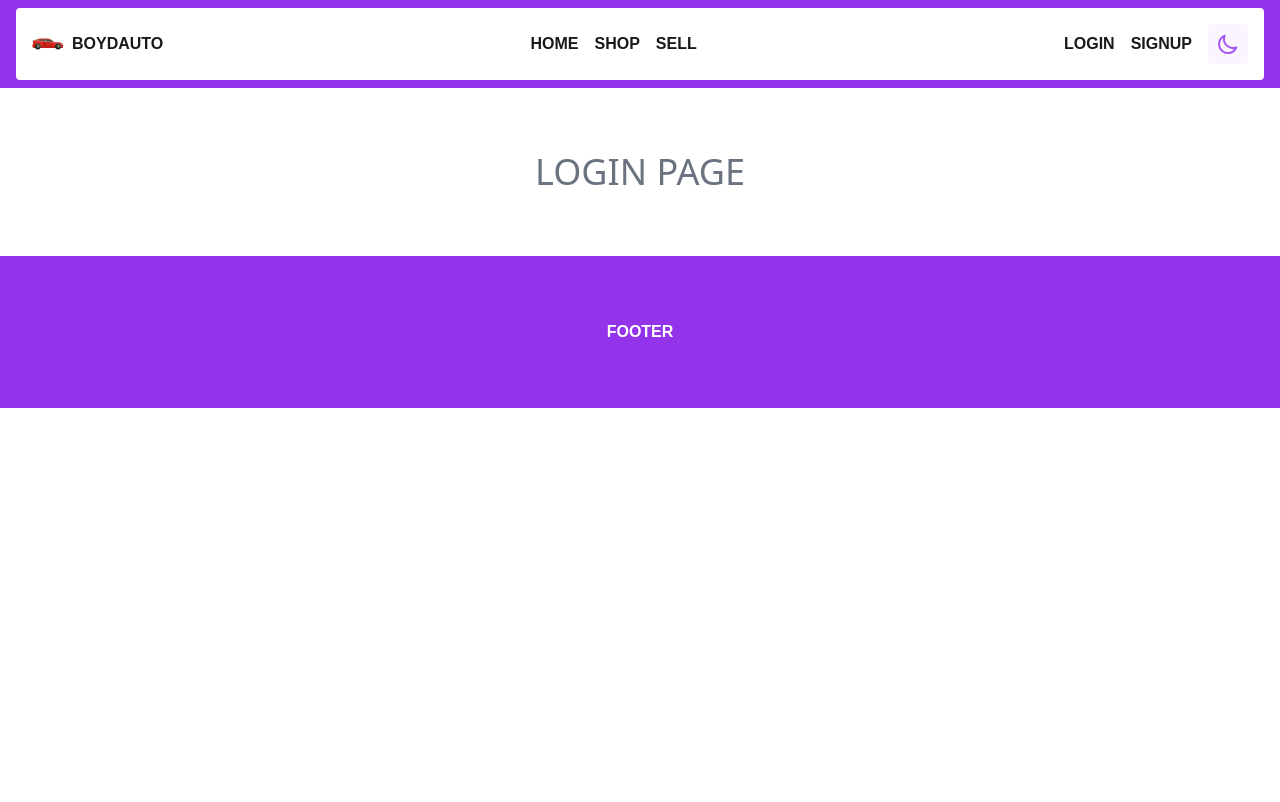
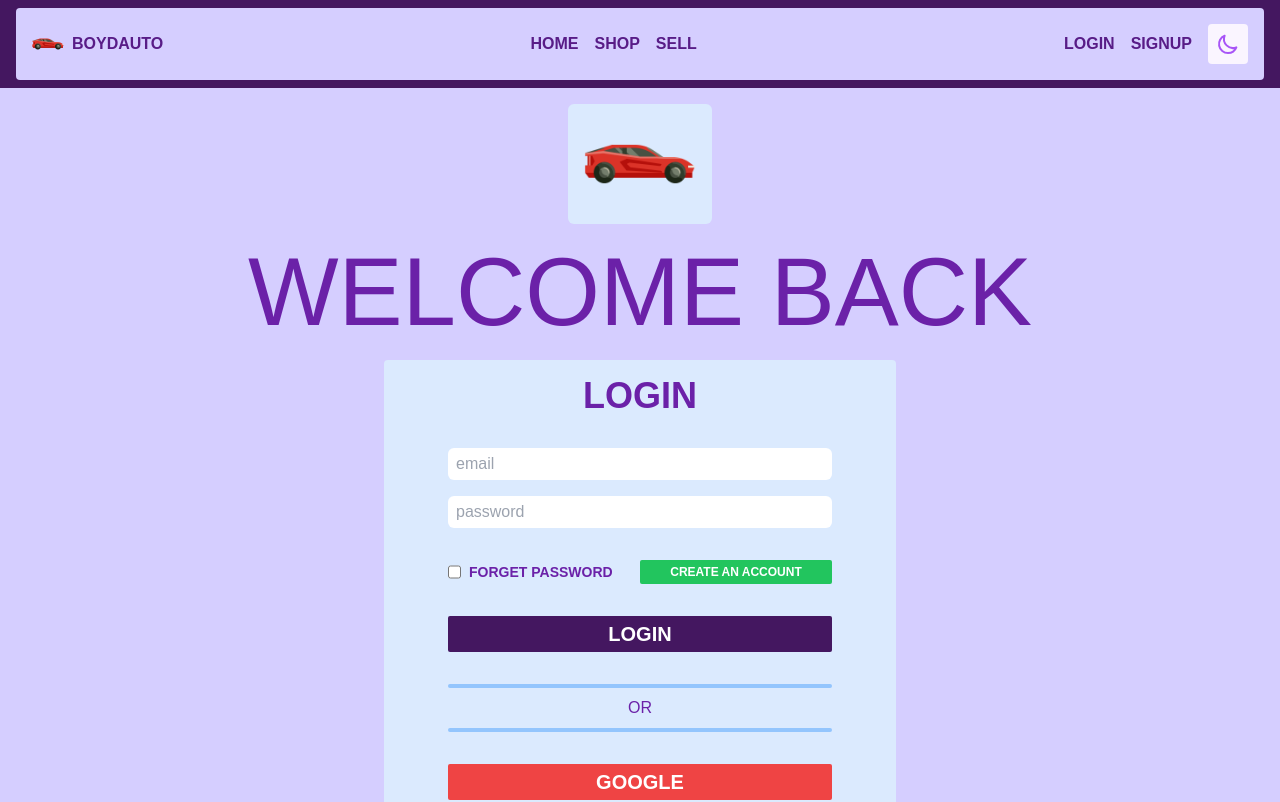
Before and after one commit to ChromeMatic/Boyd-Auto_V2.5, a Vue app: page /login in a window 1280 px wide. Shown: the top 802 px of the page. Built offline with nearby package versions, Linux system fonts and the light colour scheme; a web font is replaced by a local one.

Commit message:
changes to colours thems and added login page

```diff
--- a/package.json
+++ b/package.json
@@ -8,6 +8,7 @@
     "preview": "vite preview"
   },
   "dependencies": {
+    "firebase": "^9.8.4",
     "pinia": "^2.0.14",
     "vue": "^3.2.25",
     "vue-router": "^4.0.16"
--- a/src/Pages/Customer.vue
+++ b/src/Pages/Customer.vue
@@ -58,12 +58,13 @@
 <template>
   <div
    :class="darkMode.isDark ? 'dark dark:bg-darkMode' : ''"
-    class="flex flex-col justify-center items-center "
+    class="flex flex-col justify-center items-center min-h-screen"
   >
-    <searchFilter/>
+
+   <searchFilter/>
 
     <div
-     :class="darkMode.isDark ? 'dark:bg-darkMode ' : 'bg-white'"
+     :class="darkMode.isDark ? 'dark:bg-darkMode ' : 'bg-lightMode'"
      class="py-16 px-4 grid lg:grid-cols-4 grid-cols-2 gap-2"
     >
         <div
@@ -88,7 +89,7 @@
           </h2>
 
           <button
-          :class="darkMode.isDark ? 'dark:bg-yellow-500 text-black':'bg-purple-600 text-white'"
+          :class="darkMode.isDark ? 'dark:bg-yellow-500 text-black':'bg-Bpurple text-white'"
            class="rounded-sm px-16"
           >
             <h1
--- a/src/Pages/Dealer.vue
+++ b/src/Pages/Dealer.vue
@@ -5,7 +5,10 @@
 </script>
 
 <template>
-  <div :class="darkMode.isDark ? 'dark dark:bg-darkMode' : '' " class="flex justify-center items-center p-16">
+  <div
+   :class="darkMode.isDark ? 'dark dark:bg-darkMode' : '' "
+   class="flex justify-center items-center p-16 min-h-screen"
+   >
     <h1 :class="darkMode.isDark ? 'dark:text-white' : ''" class="text-gray-500 text-4xl uppercase">Dealer page</h1>
   </div>
 </template>
--- a/src/Pages/Login.vue
+++ b/src/Pages/Login.vue
@@ -1,13 +1,120 @@
 <script setup lang="ts">
   import { ThemeStore } from "../stores/Theme.js"
+  import {ref,computed} from "vue"
 
   const darkMode = ThemeStore();
+
+  interface user {email:string,password:string}
+
+  let forgetPassword = ref(false);
+
+  let userFrom:user = {email:'',password:''}
+
 </script>
 
 <template>
-    <div :class="darkMode.isDark ? 'dark dark:bg-darkMode' : '' " class="flex justify-center items-center p-16">
-        <h1 :class="darkMode.isDark ? 'dark:text-white' : ''" class="text-gray-500 text-4xl uppercase">
-            Login page
-        </h1>
-    </div>
+   <div
+    :class="darkMode.isDark ? 'dark:bg-darkMode text-white' : 'text-purple-800 bg-lightMode' "
+    class=" flex flex-col space-y-4 items-center px-2 min-h-screen font-FT uppercase"
+   >
+      <div
+       class="px-4 py-1 rounded-md lg:mt-4 mt-8"
+       :class="darkMode.isDark ? 'bg-innerDark' : 'bg-blue-100'"
+      >
+         <img src="../assets/sport-car.png" class="h-28 w-28"/>
+      </div>
+
+      <div>
+         <h1
+           class="lg:text-8xl text-4xl font-medium m-1"
+         >
+            welcome back
+         </h1>
+      </div>
+
+      <div
+        :class="darkMode.isDark ? 'bg-innerDark':'bg-blue-100'"
+        class="rounded flex flex-col justify-center items-center py-4 lg:px-16 px-8 space-y-8"
+      >
+         <h1 class="text-4xl font-semibold">LOGIN</h1>
+
+         <div class="w-full flex flex-col space-y-4">
+
+            <input
+               class="h-8 lg:w-96 w-64 p-2 rounded-md"
+               :class="darkMode.isDark ? 'bg-darkMode':''"
+               placeholder="email" v-model="userFrom.email"
+               type="email"
+            />
+            <input
+               class="h-8 lg:w-96 w-64 p-2 rounded-md"
+               :class="darkMode.isDark ? 'bg-darkMode':''"
+               placeholder="password" v-model="userFrom.password"
+               type="password"
+            />
+
+         </div>
+
+         <div
+          class="w-full flex lg:flex-row flex-col lg:justify-between justify-center
+                 space-y-4 lg:space-y-0 items-center"
+         >
+
+            <span class="w-full flex justify-start space-x-2">
+               <input
+               class="rounded-md "
+               v-model="forgetPassword"
+               :class="darkMode.isDark ? 'bg-darkMode':''"
+               type="checkbox"
+               />
+               <h1
+                :class="darkMode.isDark ? 'text-blue-500':''"
+                class="font-semibold uppercase text-sm"
+               >
+                  forget password
+               </h1>
+            </span>
+
+            <button
+             :class="darkMode.isDark ? 'bg-blue-500 text-white':'bg-green-500 text-white'"
+             class="font-semibold uppercase text-xs rounded-sm py-1 w-full"
+            >
+               Create an account
+            </button>
+
+         </div>
+
+         <button
+          :class="darkMode.isDark ? 'bg-yellow-500 text-black':'bg-Bpurple text-white'"
+          class="px-16 py-1 rounded-sm text-xl uppercase font-bold w-full"
+         >
+            login
+         </button>
+
+         <div class="flex flex-col w-full space-y-2 justify-center items-center">
+             <hr
+            :class="darkMode.isDark ? 'bg-darkMode':'bg-blue-300'"
+            class="h-1 w-full rounded-md border-none"
+            >
+
+            <h1>
+               OR
+            </h1>
+
+            <hr
+            :class="darkMode.isDark ? 'bg-darkMode':'bg-blue-300'"
+            class="h-1 w-full rounded-md border-none"
+            >
+            </div>
+
+            <button
+            :class="darkMode.isDark ? 'bg-green-500 text-black':'bg-red-500 text-white'"
+            class="px-16 py-1 rounded-sm text-xl uppercase font-bold w-full"
+            >
+               google
+            </button>
+
+      </div>
+
+   </div>
 </template>
--- a/src/Pages/SignUp.vue
+++ b/src/Pages/SignUp.vue
@@ -5,9 +5,15 @@
 </script>
 
 <template>
- <div :class="darkMode.isDark ? 'dark dark:bg-darkMode' : '' " class="flex justify-center items-center p-16">
-        <h1 :class="darkMode.isDark ? 'dark:text-white' : ''" class="text-gray-500 text-4xl uppercase">
-            Signup page
-        </h1>
+ <div
+  :class="darkMode.isDark ? 'dark dark:bg-darkMode' : '' "
+  class="flex justify-center items-center min-h-screen"
+  >
+    <h1
+      :class="darkMode.isDark ? 'dark:text-white' : ''"
+      class="text-gray-500 text-4xl uppercase"
+    >
+      Signup page
+    </h1>
  </div>
 </template>
--- a/src/components/footer.vue
+++ b/src/components/footer.vue
@@ -7,7 +7,7 @@
 <template>
      <div
       :class="darkMode.isDark ? 'dark:bg-innerDark dark:text-white' : ''"
-      class="py-16 flex justify-center items-start font-FT uppercase bg-purple-600 text-white
+      class="py-16 flex justify-center items-start font-FT uppercase bg-Bpurple text-white
              font-semibold"
      >
         footer
--- a/src/components/navbar.vue
+++ b/src/components/navbar.vue
@@ -14,7 +14,7 @@
 
   const regRoute = [
     { name:'login', link:'/login'},
-    { name:'signup', link:'/signup'}
+    { name:'signup', link:'/register'}
   ]
 
 </script>
@@ -22,17 +22,17 @@
 <template>
     <div class="sticky top-0 z-50">
 
-     <div :class="darkMode.isDark ?  'dark:bg-innerDark text-white' : '' "
-      class="px-4 py-2 bg-purple-600 font-FT">
+     <div :class="darkMode.isDark ?  'dark:bg-innerDark text-white' : 'bg-Bpurple' "
+      class="px-4 py-2  font-FT">
 
-         <nav :class="darkMode.isDark ? 'dark:bg-darkMode' : '' "
-            class="px-4 py-4 rounded bg-white flex justify-between items-center">
+         <nav :class="darkMode.isDark ? 'dark:bg-darkMode' : 'bg-lightMode text-purple-900' "
+            class="px-4 py-4 rounded flex justify-between items-center">
 
             <!-- Visible on desktop view -->
             <div  class="hidden md:flex space-x-2 items-center">
                   <img class="h-8 w-8" src="../assets/sport-car.png"/>
                   <h1 :class="darkMode.isDark ? 'dark:text-white' : '' "
-                      class="uppercase font-semibold text-innerDark">
+                      class="uppercase font-semibold">
                       BoydAuto
                   </h1>
             </div>
@@ -40,7 +40,8 @@
             <!-- Visible on desktop view -->
             <div class="hidden md:flex space-x-4 items-center">
                <div v-for="route in routes" :key="route.name">
-                  <router-link :to="route.link" :class="darkMode.isDark ? 'dark:text-white dark:hover:text-yellow-500' : '' " class="uppercase font-semibold transition text-innerDark hover:text-purple-500">
+                  <router-link :to="route.link" :class="darkMode.isDark ? 'dark:text-white dark:hover:text-yellow-500' : '' "
+                  class="uppercase font-semibold transition hover:text-purple-300">
                   {{route.name}}
                   </router-link>
                </div>
@@ -50,7 +51,7 @@
             <div class="hidden md:flex space-x-4 items-center">
               <div v-for="reg in regRoute" :key="reg.name">
                <router-link :to="reg.link" :class="darkMode.isDark ? 'dark:text-white dark:hover:text-yellow-500' : '' "
-                class="uppercase font-semibold transition text-innerDark hover:text-purple-500">
+                class="uppercase font-semibold transition hover:text-purple-300">
                   {{reg.name}}
                </router-link>
               </div>
--- a/src/components/searchFilter.vue
+++ b/src/components/searchFilter.vue
@@ -17,11 +17,11 @@
 
 <template>
   <div
-    :class="darkMode.isDark ? 'dark:bg-innerDark text-white' : 'bg-blue-400'"
+    :class="darkMode.isDark ? 'dark:bg-innerDark text-white' : 'bg-Bpurple'"
     class="py-2 px-4 w-full uppercase font-FT"
   >
     <div
-      :class="darkMode.isDark ? 'dark:bg-darkMode text-white' : 'bg-white'"
+      :class="darkMode.isDark ? 'dark:bg-darkMode text-white' : 'bg-lightMode text-Bpurple'"
       class="p-4 flex justify-between items-center space-x-4 rounded"
     >
 
--- a/src/router/index.js
+++ b/src/router/index.js
@@ -20,7 +20,7 @@ const routes = [
     },
 
     {
-        path: '/signup',
+        path: '/register',
         name: 'signup',
         component: SignupPage
     },
--- a/tailwind.config.js
+++ b/tailwind.config.js
@@ -11,12 +11,16 @@ module.exports = {
             },
             colors: {
                 white: colors.white,
+                green: colors.green,
+                red: colors.red,
                 blue: colors.blue,
                 purple: colors.purple,
                 black: colors.black,
                 yellow: colors.yellow,
                 darkMode: '#202124',
-                innerDark: '#191919'
+                innerDark: '#191919',
+                lightMode: '#D5CEFF',
+                Bpurple: '#441760'
             }
         },
         screens: {
```
Also changed, not shown: firebaseConfig.js (added, +18 -0 lines), src/Pages/Landing.vue (+5 -5 lines), src/assets/logo.png (deleted), 1 other file (tests, documents, lock files or other folders).
